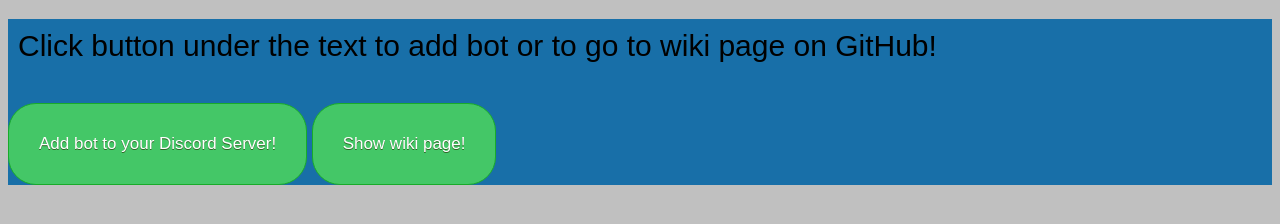
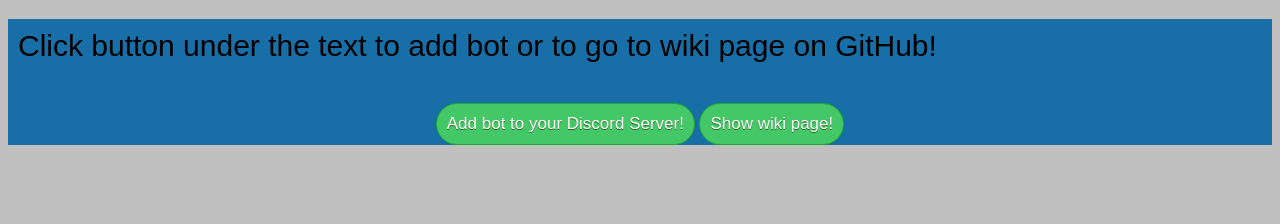
Before and after one commit to Kitki30/Mechownik, a plain HTML site: page index.html in a window 1280 px wide. Shown: the part 276-500 px from the top of the page. Drawn offline with Linux system fonts and the light colour scheme.

Commit message:
Site fix-3

```diff
--- a/index.html
+++ b/index.html
@@ -1,6 +1,9 @@
 <head>
 <title>Mechownik</title>
   <style>
+    #centereddiv{
+      text-align: center;
+    }
     #start{
       background-color: #90EE90;
       text-align: center;
@@ -14,7 +17,7 @@
 	    color:#ffffff;
   	  font-family:Arial;
 	    font-size:17px;
-	    padding:30px;
+	    padding:10px;
   	  text-decoration:none;
 	    text-shadow:0px 1px 0px #2f6627;
     }
@@ -50,7 +53,9 @@
 </section>
 <section id="add">
 <p>Click button under the text to add bot or to go to wiki page on GitHub!</p>
+<div id="centereddiv">
 <button type="button" onclick="alert('Not done yet!')">Add bot to your Discord Server!</button>
 <button type="button" onclick="alert('Not done yet!')">Show wiki page!</button>
+</div>
 </section>
 </body>
```
